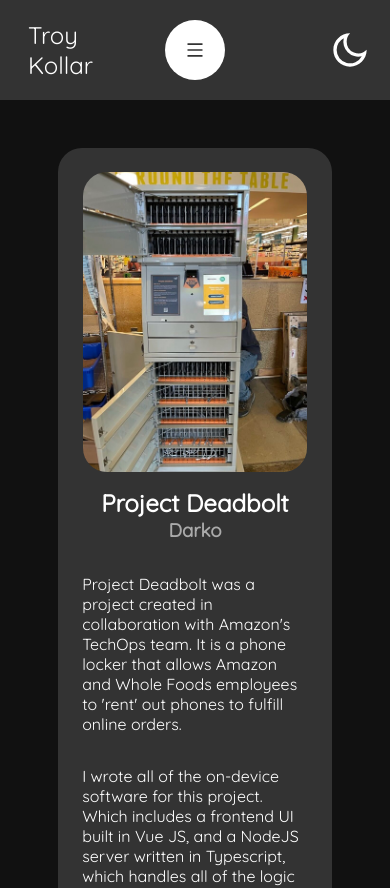
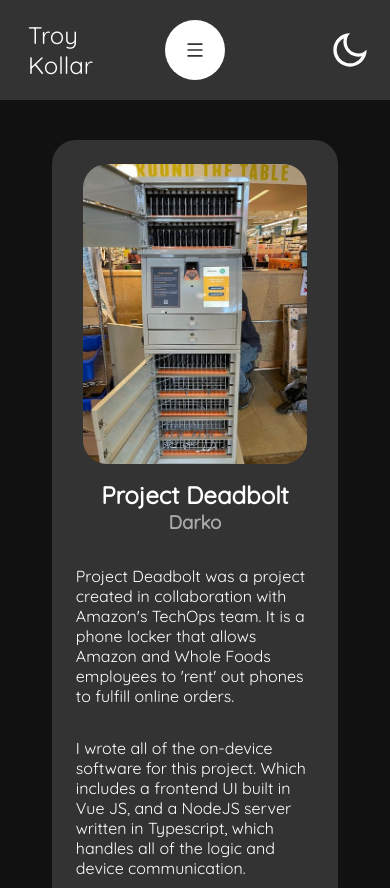
Before and after one commit to troykollar/troykollar.github.io, a Next.js app: page /work in a window 390 px wide. Shown: the top 888 px of the page. Built offline with nearby package versions, Linux system fonts and the light colour scheme.

Commit message:
decrease padding on mobile

```diff
--- a/styles/globals.scss
+++ b/styles/globals.scss
@@ -42,6 +42,9 @@
   top: 100px;
   width: 100%;
   padding: 24px 24px 48px 24px;
+  @media (max-width: $breakpoint) {
+    padding: 16px 16px 32px 16px;
+  }
   transition: all 0.4s;
 }
 
--- a/styles/variables.scss
+++ b/styles/variables.scss
@@ -5,3 +5,5 @@
 $lightBg: white;
 $lightAccent: #ccc;
 $lightColor: #333;
+
+$breakpoint: 975px;
```
